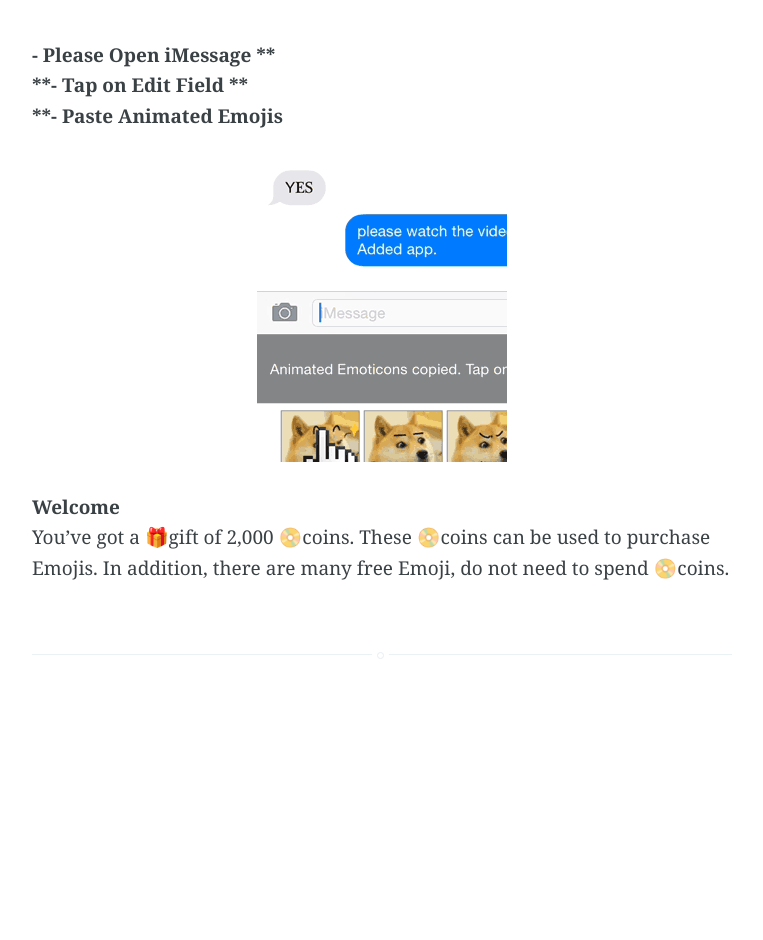
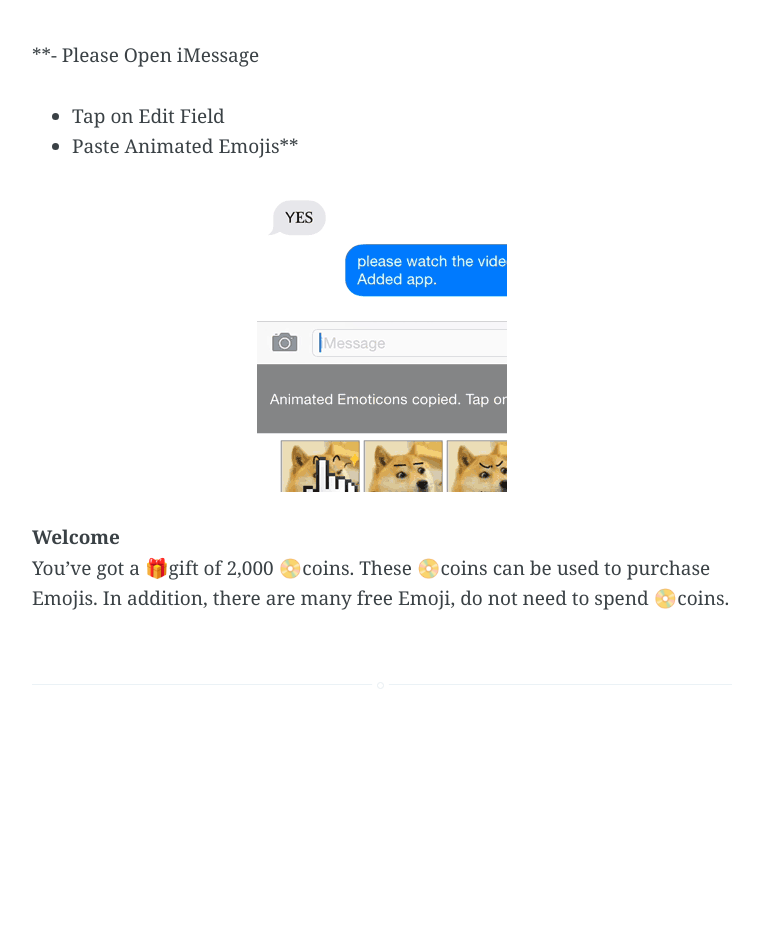
Before and after one commit to Minecraft-PE-Servers/Minecraft-PE-Servers.github.io, a Jekyll site: the page built from _posts/2016-12-11-put-my-animated-emoji-on-my-text-meesage.md, in a window 1280 px wide. Shown: the whole page, without its empty margins (258-1021 px from the left). Built offline with Jekyll 4.4.1, drawn with Linux system fonts in a browser that asks for light colours.

Commit message:
提交发布

```diff
--- a/_posts/2016-12-11-put-my-animated-emoji-on-my-text-meesage.md
+++ b/_posts/2016-12-11-put-my-animated-emoji-on-my-text-meesage.md
@@ -7,9 +7,9 @@
 question: true
 ---
 
-**- Please Open iMessage **
-**- Tap on Edit Field **
-**- Paste Animated Emojis**
+**- Please Open iMessage
+- Tap on Edit Field
+- Paste Animated Emojis**
 
 ![screenshot](/assets/images/HowToPaste.gif)
 
```
